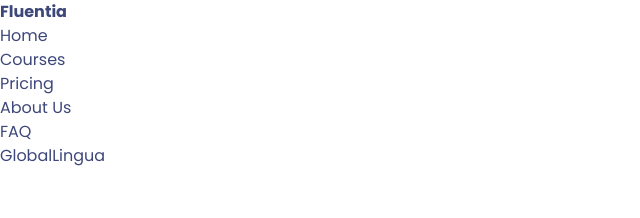
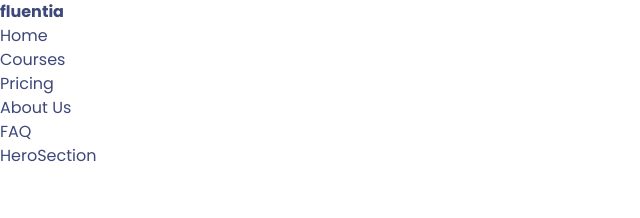
Before and after one commit to AffanImran1303/fluentia_languagelearningAppUI, a Next.js app: page / in a window 1280 px wide. Shown: the top 218 px of the page, without its empty margins (0-640 px from the left). Built offline with nearby package versions, Linux system fonts and the light colour scheme.

Commit message:
Added HeroSection

```diff
--- a/src/app/globals.css
+++ b/src/app/globals.css
@@ -129,3 +129,7 @@ body {
   background: var(--background);
   font-family: "Poppins";
 }
+
+Link:hover{
+  cursor: pointer;
+}
--- a/src/app/layout.tsx
+++ b/src/app/layout.tsx
@@ -1,10 +1,11 @@
 import type { Metadata } from "next";
 import "./globals.css";
 import Navbar from "@/components/Navbar";
+import HeroSection from "@/components/HeroSection";
 
 export const metadata: Metadata = {
-  title: "GlobalLingua",
-  description: "Generated by create next app",
+  title: "Fluentia",
+  description: "An online language learning platform",
 };
 
 export default function RootLayout({
@@ -15,7 +16,7 @@ export default function RootLayout({
   return (
     <html lang="en" suppressHydrationWarning={true}>
       <body
-        className={`antialiased`}
+        className={`antialiased text-[#3e477a]`}
       >
         <Navbar/>
         {children}
--- a/src/app/page.tsx
+++ b/src/app/page.tsx
@@ -1,9 +1,10 @@
+import HeroSection from "@/components/HeroSection";
 import Image from "next/image";
 
 export default function Home() {
   return (
-    <div>
-      <h1>GlobalLingua</h1>
-    </div>
+    <main className="min-h-screen antialiased">
+      <HeroSection/>
+    </main>
   );
 }
--- /dev/null
+++ b/src/components/HeroSection.tsx
@@ -0,0 +1,9 @@
+import React from 'react'
+
+const HeroSection = () => {
+  return (
+    <div className="border-2 h-[25rem] w-full md:h-[40rem] w-full rounded-md flex flex-col items-center justify-center relative overflow-hidden mx-auto py-10 md:py-0">HeroSection</div>
+  )
+}
+
+export default HeroSection
--- a/src/components/Navbar.tsx
+++ b/src/components/Navbar.tsx
@@ -1,42 +1,3 @@
-// "use client";
-// import Image from 'next/image';
-// import React, { useState } from "react";
-// import { HoveredLink, Menu, MenuItem, ProductItem } from "./ui/navbar-menu";
-// import { cn } from "@/utils/cn";
-// import Link from "next/link";
-
-// const Navbar = ({ className }: { className?: string }) => {
-//   const [active, setActive] = useState<string | null>(null);
-//   return (
-//     <div
-//       className={cn(
-//         "fixed top-10 inset-x-0 max-w-2xl mx-auto z-50 poppins-semibold rounded-xl",
-//         className
-//       )}
-//     >
-//       <Menu setActive={setActive}>
-//         <Link href="/">
-//         <MenuItem setActive={setActive} active={active} item="Home"></MenuItem>
-//         </Link>
-//         <Link href="/">
-//         <MenuItem setActive={setActive} active={active} item="Courses"></MenuItem>
-//         </Link>
-//         <Link href="/">
-//         <MenuItem setActive={setActive} active={active} item="Pricing"></MenuItem>
-//         </Link>
-//         <Link href="/">
-//         <MenuItem setActive={setActive} active={active} item="About Us"></MenuItem>
-//         </Link>
-//         <Link href="/">
-//         <MenuItem setActive={setActive} active={active} item="FAQ"></MenuItem>
-//         </Link>
-//       </Menu>
-//     </div>
-//   );
-// };
-
-// export default Navbar;
-
 "use client";
 
 import React, { useState } from "react";
@@ -86,7 +47,7 @@ const Navbar = ({ className }: { className?: string }) => {
       <div className="max-w-7xl mx-auto flex justify-between items-center px-4 py-3">
         {/* Logo */}
         <Link href="/" className="text-xl poppins-bold">
-          Fluentia
+          fluentia
         </Link>
 
         {/* Menu Toggle Button for Mobile */}
```
